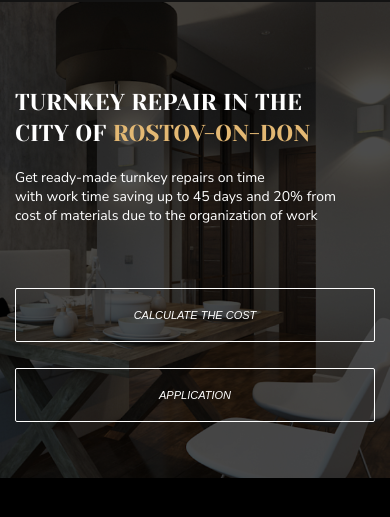
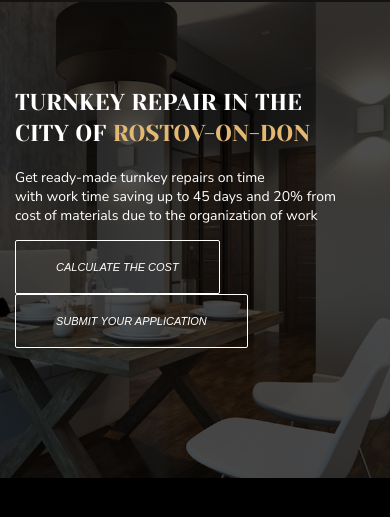
Before and after one commit to evengene/landing-project, a plain HTML site: page index.html in a window 390 px wide. Shown: the part 55-572 px from the top of the page. Drawn offline with Linux system fonts and the light colour scheme.

Commit message:
fix styles

```diff
--- a/assets/styles/main.scss
+++ b/assets/styles/main.scss
@@ -162,7 +162,7 @@ button {
           line-height: 36px;
         }
 
-        .cta {
+        .call-to-action {
           margin-top: 36px;
         }
       }
@@ -200,7 +200,7 @@ button {
           line-height: 135.84%;
         }
 
-        .cta {
+        .call-to-action {
           .btn {
             margin-top: 26px;
             width: 100%;
@@ -246,7 +246,7 @@ button {
           line-height: 135.84%;
         }
 
-        .cta {
+        .call-to-action {
           .btn {
             margin-top: 26px;
             width: 100%;
--- a/index.html
+++ b/index.html
@@ -45,12 +45,12 @@
                         <h1 class="welcome-title">Turnkey Repair in the
                             <br>
                             city of <span class="colored-text">Rostov-on-Don</span></h1>
-                            <p class="welcome-message">Get ready-made turnkey repairs on time
+                        <p class="welcome-message">Get ready-made turnkey repairs on time
                             <br>
                             with work time saving up to 45 days and 20% from
                             <br>
                             cost of materials due to the organization of work</p>
-                            <div class="cta">
+                        <div class="call-to-action">
                             <button class="btn">Calculate the cost</button>
                             <button class="btn"><span class="hidden">Submit your</span> application</button>
                         </div>
```
